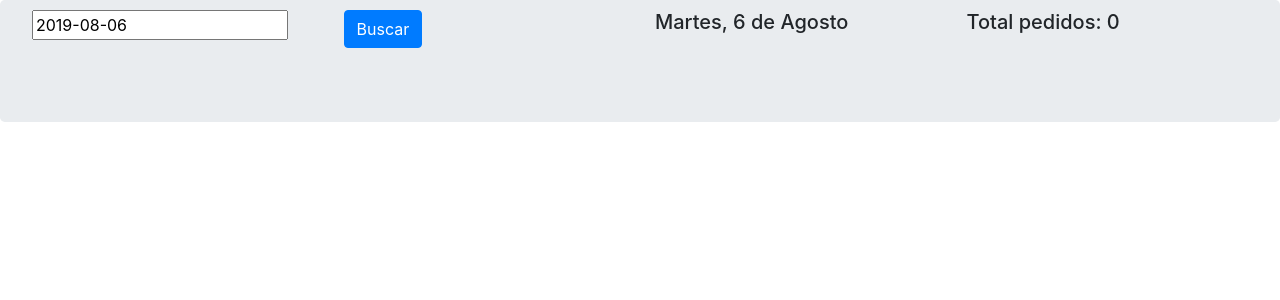
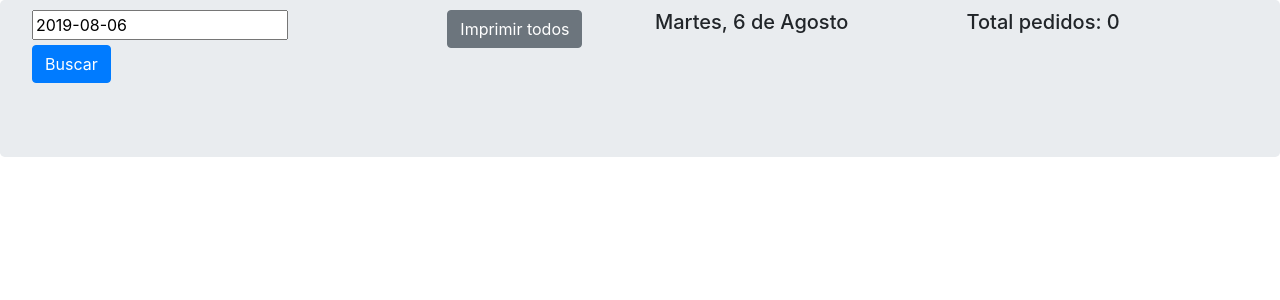
Before and after one commit to AugustoPiva/tsuki_web, a Django app: page /tsuki_app/ in a window 1280 px wide. Shown: the part 76-376 px from the top of the page. Run offline with Django 3.2, Linux system fonts and the light colour scheme; data that the repository does not hold is empty; parts of the project's set-up code (start-up, migrations or seed data) failed here and were passed over; some libraries are stand-ins or nearby versions.

Commit message:
Configuraion para poder imprimir

```diff
--- a/requirements.txt
+++ b/requirements.txt
@@ -10,6 +10,7 @@ Django==2.1.7
 django-autocomplete-light==3.3.4
 django-flatpickr==1.0.1
 Faker==1.0.5
+future==0.17.1
 gspread==3.1.0
 gunicorn==19.9.0
 httplib2==0.12.3
@@ -33,4 +34,5 @@ rsa==4.0
 six==1.12.0
 text-unidecode==1.2
 urllib3==1.25.3
+viivakoodi==0.8.0
 wincertstore==0.2
--- a/templates/tsuki_app/control_gastos.html
+++ b/templates/tsuki_app/control_gastos.html
@@ -4,16 +4,16 @@
 
 <div class="jumbotron">
   <div class="row col">
+    <form method="post">
+      {% csrf_token %}
     <div class="col-5">
-      <form method="post">
-        {% csrf_token %}
         {{form.as_p}}
         {{ form.media }}
     </div>
     <div class="col-3">
       <input class = 'btn btn-primary' type="submit" name = 'Form1' value="Buscar gasto">
     </div>
-      </form>
+        </form>
     <div class="col-3">
       <a class = 'btn btn-warning' href="{% url 'tsuki_app:crear_gasto' %}"> Crear nuevo gasto </a><p>(si no existe en lista "seleccionar gasto")</p>
     </div>
--- a/templates/tsuki_app/pedidos_list.html
+++ b/templates/tsuki_app/pedidos_list.html
@@ -1,22 +1,33 @@
 {% extends "tsuki_app/base.html" %}
 
 <!-- Aca se enlistan los pedidos del dia de la fecha -->
+
+
 {% block body_block %}
-
+<!-- Previene de imprimir todas las comandas al pedo -->
+<script type="text/javascript">
+  function detener(event){
+    if (confirm("Va a imprimir todos las comandas del dia! Presiona Aceptar para continuar")){
+    }else{
+      event.preventDefault();
+      }
+    };
+</script>
 
 <div class="jumbotron">
 <div id="primerfila"class="row">
   <div class="col-12">
     <div class="row">
-    <div class="col-3">
-     <form method="post">
-       {% csrf_token %}
+    <div class="col-4">
+      <form method="post">
+        {% csrf_token %}
       {{fecha.media}}
       {{fecha.dia}}
       </form>
+      <button style="margin-top:5px;" class = 'btn btn-primary' type="submit" name="button"> Buscar </button>
       </div>
-    <div class="col-3">
-      <button class = 'btn btn-primary' type="submit" name="button"> Buscar </button>
+      <div class="col-2">
+      <a class = 'btn btn-secondary' href="{% url 'tsuki_app:imprimirtodos' %}" onclick="detener(event)">Imprimir todos</a>
       </div>
       <div class="col-3">
        <h5>{{x|date:"l"}}, {{x|date:"j"}} de {{x|date:"F"}} </h5>
@@ -26,17 +37,10 @@
       </div>
      </div>
   </div>
-
-
 </div>
-
 {% regroup productosdeordenes by pedido as pedido_list %}
-
   <div id="accordion">
       {% for pedido in pedido_list %}
-      <script type="text/javascript">
-           console.log("{{pedido.grouper}}");
-            </script>
     <div class="card">
       <div class="card-header" id="headingOne">
         <div class="row">
@@ -57,13 +61,12 @@
         <div class="col-6">
             <div class="row">
               <div class="col-3">
-
               </div>
               <div class="col-3">
                   <a class = 'btn btn-primary' href="{% url 'tsuki_app:modificarpedido' pk=pedido.grouper.id %}">Modificar</a>
               </div>
               <div class="col-3">
-                  <a class = 'btn btn-secondary' href="">Imprimir</a>
+                  <a class = 'btn btn-secondary' href="{% url 'tsuki_app:imprimir' pk=pedido.grouper.id %}">Imprimir</a>
               </div>
               <div class="col-3">
                   <a class = 'btn btn-danger' href="{% url 'tsuki_app:confirmareliminar' pk=pedido.grouper.id %}">Eliminar</a>
@@ -89,6 +92,6 @@
       </div>
     </div>
     {% endfor %}
-
+</div>
 </div>
 {% endblock %}
--- a/tsuki_app/forms.py
+++ b/tsuki_app/forms.py
@@ -1,8 +1,17 @@
 from flatpickr import DatePickerInput
 from django import forms
 from .models import Pedidos,Tiposdegastos,Gastos,Clientes
+# ,UserProfileInfo
 from datetime import datetime,date
 from dal import autocomplete
+from django.contrib.auth.models import User
+
+class UserForm(forms.ModelForm):
+    password = forms.CharField(widget=forms.PasswordInput())
+
+    class Meta():
+        model = User
+        fields = ('username','password')
 
 class FormularioNuevoPedido(forms.ModelForm):
     client =forms.ModelChoiceField(
--- a/tsuki_app/urls.py
+++ b/tsuki_app/urls.py
@@ -6,13 +6,15 @@ app_name = 'tsuki_app'
 urlpatterns = [
     # en este path se van a ver todos los pedidos del dia
     path('',views.pedidos,name='pedidos'),
+    path('imprimir/<slug:pk>',views.pedidos,name='imprimir'),
+    path('<int:pk>/',views.pedidos,name='eliminarpedido'),
+    path('imprimirtodos',views.pedidos,name='imprimirtodos'),
     path('<int:eliminar>',views.Index,name='cancelarpedido'),
     # en este path se van a crear un nuevo pedido
     path('nuevopedido/',views.nuevo_pedido ,name='nuevopedido'),
     path('nuevopedido/<int:pk_client>',views.nuevo_pedido ,name='nuevopedido'),
     path('agregarproductos/<int:pk_pedido>',views.agregarproductos, name='agregarproductos'),
     path('modificarpedido/<int:pk>/',views.modificarpedido ,name='modificarpedido'),
-    path('<int:pk>/',views.pedidos,name='eliminarpedido'),
     path('<int:day>/<int:month>/<int:year>/',views.filtrarfecha,name='filtrarporfecha'),
     path('producciondeldia',views.producciondeldia,name='producciondiaria'),
     path('confirmareliminarpedido/<int:pk>/',views.confirmareliminar,name='confirmareliminar'),
--- a/tsuki_app/views.py
+++ b/tsuki_app/views.py
@@ -1,5 +1,5 @@
 from django.shortcuts import render,get_object_or_404
-from django.urls import reverse_lazy,reverse
+from django.urls import reverse_lazy,reverse,resolve
 from django.http import HttpResponse, HttpRequest, HttpResponseRedirect
 from .models import Pedidos,Listaprecios,Productosordenados,Tiposdegastos,Gastos,Clientes
 from .forms import FormularioNuevoPedido,Fecha,Filtrargastos,Formulario_del_gasto,Cargagasto,Nuevocliente
@@ -7,9 +7,11 @@ from django.views.generic import (View,TemplateView,
                                 ListView,DetailView,
                                 CreateView,DeleteView,
                                 UpdateView)
+# from django.contrib.auth.decorators import login_required
 from django.db.models import Sum,F,Max,Avg,StdDev
 from datetime import datetime,date
 from django.shortcuts import redirect
+# from django.core.urlresolvers import reverse
 from django.core.paginator import Paginator
 from itertools import chain
 import gspread
@@ -20,6 +22,7 @@ from oauth2client.service_account import ServiceAccountCredentials
 import json
 global pedido_max
 global gasto_max
+from escpos import *
 
 #si queres usar template views
 # class PruebaTemplateView(TemplateView):
@@ -32,12 +35,36 @@ global gasto_max
 #
 
 def pedidos(request,**kwargs):
+    #imprimir la comanda
+    current_url = resolve(request.path_info).url_name
+    try:
+        imprimir=Pedidos.objects.get(id=kwargs['pk'])
+        p = printer.Network("192.168.0.175")
+        p.set(text_type=u'normal', width=3, height=3, smooth=True, flip=False)
+        p.text(str(imprimir.client))
+        p.set(width=2, height=2)
+        p.text("\n------------------------\n")
+        produc_ord = Productosordenados.objects.filter(pedido=imprimir)
+        #imprimo todos los productos
+        for i in produc_ord:
+            p.text(str(i))
+            p.text("\n")
+        p.text("------------------------\n")
+        p.text("Total: $ ")
+        p.text(str(imprimir.get_total()))
+        p.text("\n------------------------\n")
+        p.text(str(imprimir.comentario))
+        p.cut()
+    except:
+        pass
     productosdelasordenes=Productosordenados.objects.filter(pedido__fecha__day=date.today().day,
                                                             pedido__fecha__month=date.today().month,
                                                             pedido__fecha__year=date.today().year).order_by('pedido__client__nombre_apellido','pedido__id')
-    pedidostotales=Pedidos.objects.filter(fecha__day=date.today().day,
+    todoslospedidosdeldia=Pedidos.objects.filter(fecha__day=date.today().day,
                                           fecha__month=date.today().month,
-                                          fecha__year=date.today().year).count()
+                                          fecha__year=date.today().year)
+    pedidostotales=todoslospedidosdeldia.count()
+
     if request.method == "POST":
 
         day   = int(request.POST['dia'][8:10])
@@ -48,8 +75,40 @@ def pedidos(request,**kwargs):
 
     x=date.today()
     fecha=Fecha({'dia':x})
+    # si quiero imprimir todos de una:
+    if current_url == 'imprimirtodos':
+        for u in todoslospedidosdeldia:
+            p = printer.Network("192.168.0.175")
+            p.set(text_type=u'normal', width=3, height=3, smooth=True, flip=False)
+            p.text(str(u.client))
+            p.set(width=2, height=2)
+            p.text("\n------------------------\n")
+            produc_ord = Productosordenados.objects.filter(pedido=u)
+            #imprimo todos los productos
+            for i in produc_ord:
+                p.text(str(i))
+                p.text("\n")
+            p.text("------------------------\n")
+            p.text("Total: $ ")
+            p.text(str(u.get_total()))
+            p.text("\n------------------------\n")
+            p.text(str(u.comentario))
+            p.cut()
+            time.sleep(0.5)
+    else:
+        pass
 
     return render(request,'tsuki_app/pedidos_list.html',{'pedidostotales':pedidostotales,'x':x,'fecha':fecha,'productosdeordenes':productosdelasordenes})
+
+def confirmareliminar(request,pk):
+    # alerta al usuario si quiere eliminar el pedido mostrandole detalles de la orden
+    if request.method == "POST":
+        Pedidos.objects.get(id=pk).delete()
+        return HttpResponseRedirect('/tsuki_app/')
+    else:
+        s = Pedidos.objects.get(id=pk)
+        items =Productosordenados.objects.filter(pedido=pk)
+        return render(request,'tsuki_app/confirmareliminacion.html',{'pedidoaeliminar':s,'prods':items})
 
 def filtrarfecha(request,**kwargs):
 
@@ -70,6 +129,7 @@ def filtrarfecha(request,**kwargs):
     return render(request,'tsuki_app/pedidos_list.html',{'pedidostotales':pedidostotales,'x':x,'fecha':fecha,'productosdeordenes':productosdelasordenes})
 
 def Index(request,**kwargs):
+
     #Elimina el que se cancelo y el cliente, si no tiene ningun pedido
     try:
         id_pedido = kwargs['eliminar']
@@ -122,6 +182,7 @@ def agregarproductos(request,**kwargs):
             for i in productos_ordenados:
                 prod=get_object_or_404(Listaprecios,id=i)
                 order_item = Productosordenados.objects.create(item=prod,cantidad=productos_ordenados[i],pedido=pedido)
+                #si el pedido tiene presentacion activar la variable booleana de vajilla
                 if order_item.item.categoria_producto == 'barcos' or order_item.item.categoria_producto == 'puentes':
                     order_item.lotienen=True
                 else:
@@ -196,15 +257,6 @@ def producciondeldia(request,**kwargs):
           'rolls':rolles,
     }
     return render(request,'tsuki_app/producciondiaria.html',dict)
-
-def confirmareliminar(request,pk):
-    if request.method == "POST":
-        Pedidos.objects.get(id=pk).delete()
-        return HttpResponseRedirect('/tsuki_app/')
-    else:
-        s = Pedidos.objects.get(id=pk)
-        items =Productosordenados.objects.filter(pedido=pk)
-        return render(request,'tsuki_app/confirmareliminacion.html',{'pedidoaeliminar':s,'prods':items})
 
 def cargar_gastos(request,**kwargs):
     gastos_list = Gastos.objects.all().order_by('-fechacarga')
```
Also changed, not shown: proyecto_tsukiapp/settings.py (+22 -0 lines), templates/tsuki_app/login.html (added, +22 -0 lines), tsuki_app/models.py (+9 -1 lines).
